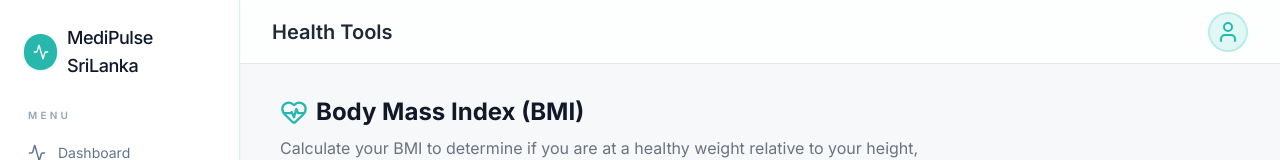
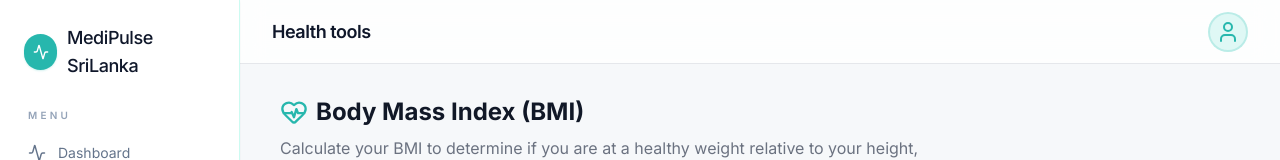
Before and after one commit to RUSIRUDEVINDA/healthcare-platform-backend, a React (Vite) app in the folder frontend/: page /bmi-calculator in a window 1280 px wide. Shown: the top 160 px of the page. Built offline with nearby package versions, Linux system fonts and the light colour scheme.

Commit message:
Update BmiCalculator.tsx

```diff
--- a/frontend/src/pages/BmiCalculator.tsx
+++ b/frontend/src/pages/BmiCalculator.tsx
@@ -66,7 +66,7 @@ export default function BmiCalculator() {
     <div className="min-h-screen bg-[#f6f8fa] font-sans">
       <div className="flex min-h-screen flex-col">
         <header className="h-16 bg-white border-b border-gray-200 flex items-center justify-between px-8 bg-white/80 backdrop-blur-md sticky top-0 z-10">
-          <h2 className="text-xl font-semibold text-gray-800">Health Tools</h2>
+          <h2 className="text-lg font-semibold tracking-tight text-slate-900">Health tools</h2>
           <div className="flex items-center space-x-4">
             <p className="text-sm font-medium text-gray-600 hidden sm:block">
               {role === 'doctor' ? (profile as DoctorProfile)?.name : profile ? `${(profile as PatientProfile)?.first_name} ${(profile as PatientProfile)?.last_name}` : ''}
```
